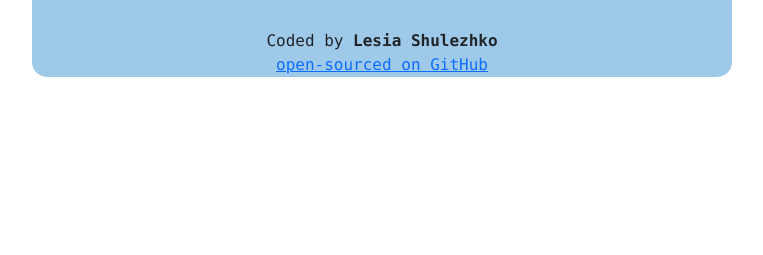
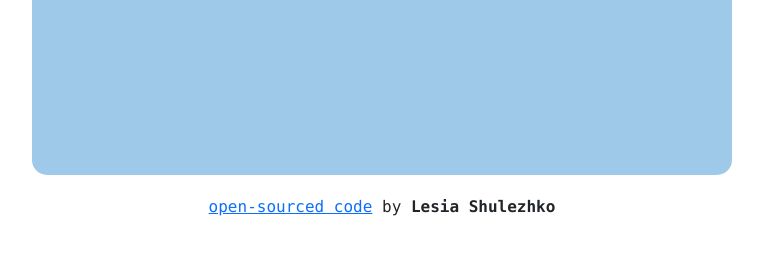
Before and after one commit to LeiaShul/my-project, a plain HTML site: page index.html in a window 1280 px wide. Shown: the part 279-534 px from the top of the page, without its empty margins (258-1021 px from the left). Drawn offline with nearby package versions, Linux system fonts and the light colour scheme; no server answers.

Commit message:
changed the height of container

```diff
--- a/index.html
+++ b/index.html
@@ -40,13 +40,11 @@
                 </div>
             </div>
         </div>
-        <div class="forecast" id="forecast">
-
-        </div>
+        <div class="forecast" id="forecast"></div>
     </div>
-    <div class="footer text-center fs-6 font-monospace">Coded by <strong>Lesia Shulezhko</strong>
-        <br/>
-    <a href="https://github.com/LeiaShul/my-project" target="_blank">open-sourced on GitHub</a></div>
+    </div>
+    <div class="footer text-center fs-6 font-monospace">
+    <a href="https://github.com/LeiaShul/my-project" target="_blank">open-sourced code</a> by <strong>Lesia Shulezhko</strong></div>
     <script src="https://cdn.jsdelivr.net/npm/bootstrap@5.2.0-beta1/dist/js/bootstrap.bundle.min.js"
         integrity="sha384-pprn3073KE6tl6bjs2QrFaJGz5/SUsLqktiwsUTF55Jfv3qYSDhgCecCxMW52nD2"
         crossorigin="anonymous"></script>
--- a/style.css
+++ b/style.css
@@ -1,6 +1,7 @@
 .container {
     background-color: rgb(159, 201, 232);
     width: 700px !important;
+    height: 450px;
     margin: 20px;
     border-radius: 15px;
     z-index: 1;
```
